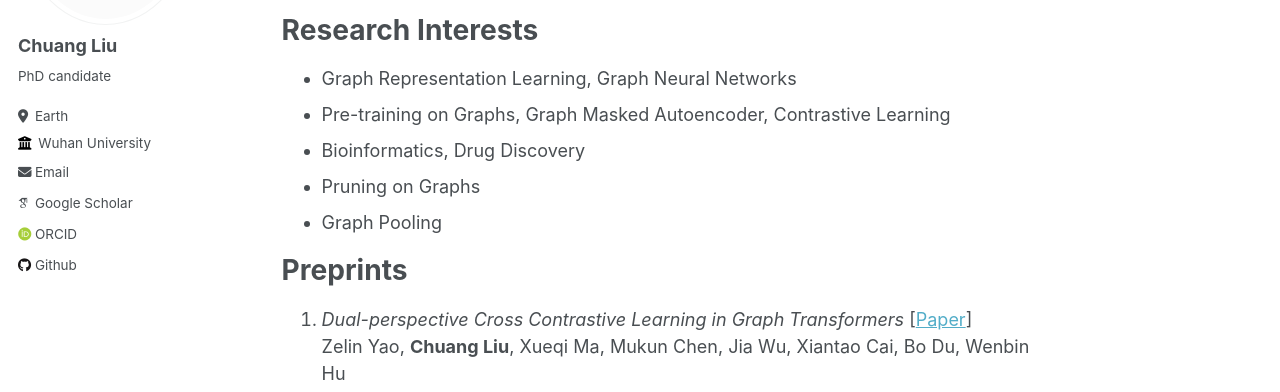
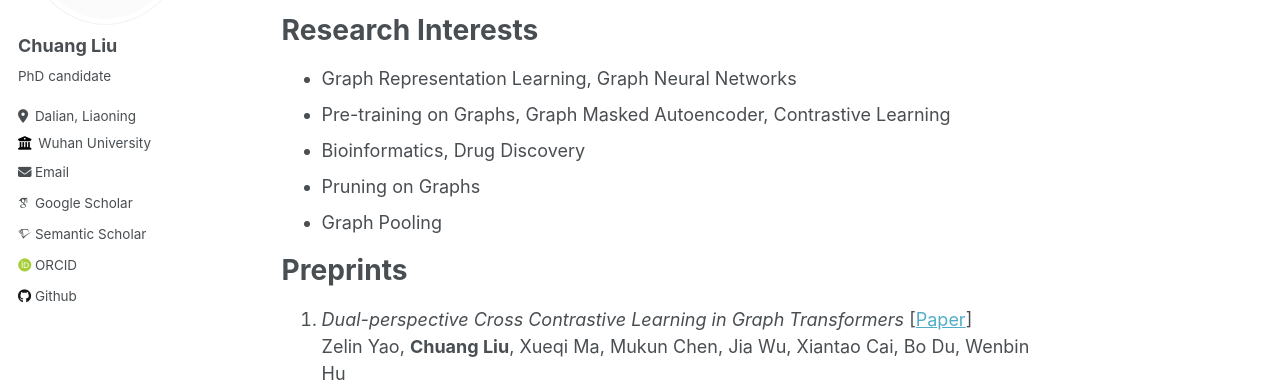
Before and after one commit to LiuChuang0059/LiuChuang0059.github.io, a Jekyll site: the page built from _pages/about.md, in a window 1280 px wide. Shown: the part 293-685 px from the top of the page. Built offline with Jekyll 4.4.1, drawn with Linux system fonts in a browser that asks for light colours; some web fonts are replaced.

Commit message:
Update _config.yml

```diff
--- a/_config.yml
+++ b/_config.yml
@@ -25,7 +25,7 @@ author:
   name             : "Chuang Liu"
   pronouns         : # example: "she/her"
   bio              : "PhD candidate"
-  location         : "Earth"
+  location         : "Dalian, Liaoning"
   employer         : "Wuhan University"
   uri              : # URL
   email            : "chuangliu@whu.edu.cn"
@@ -35,7 +35,7 @@ author:
   googlescholar    : "https://scholar.google.com/citations?user=hQzjzekAAAAJ"
   impactstory      : # URL
   orcid            : "https://orcid.org/0000-0003-2377-2567"
-  semantic         : # URL
+  semantic         : "https://www.semanticscholar.org/author/Chuang-Liu/145760439"
   pubmed           : #"https://www.ncbi.nlm.nih.gov/pubmed/?term=john+snow"
   researchgate     : # URL
 
```
